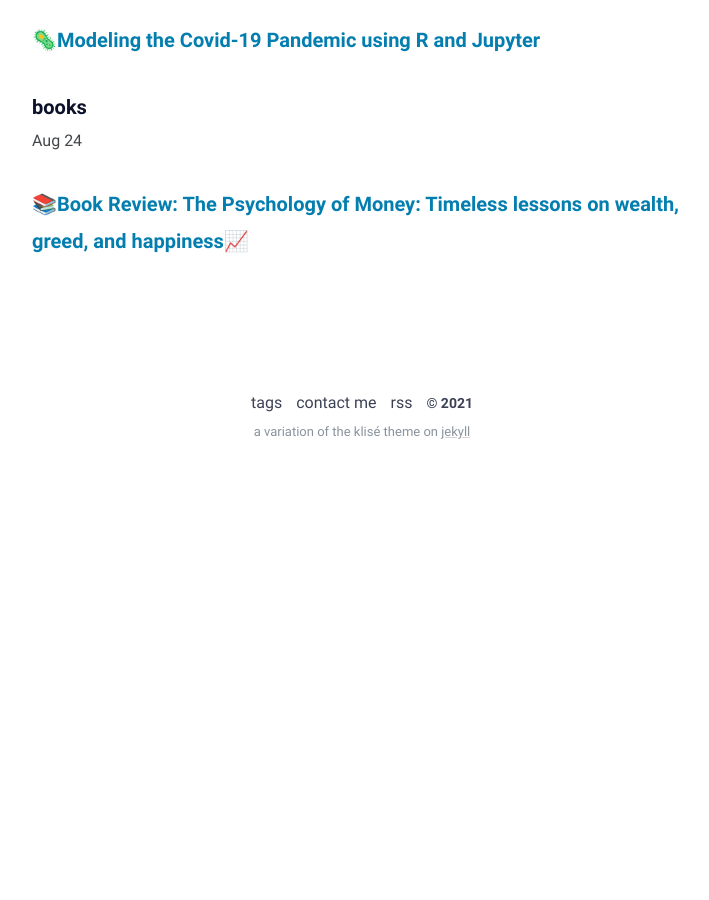
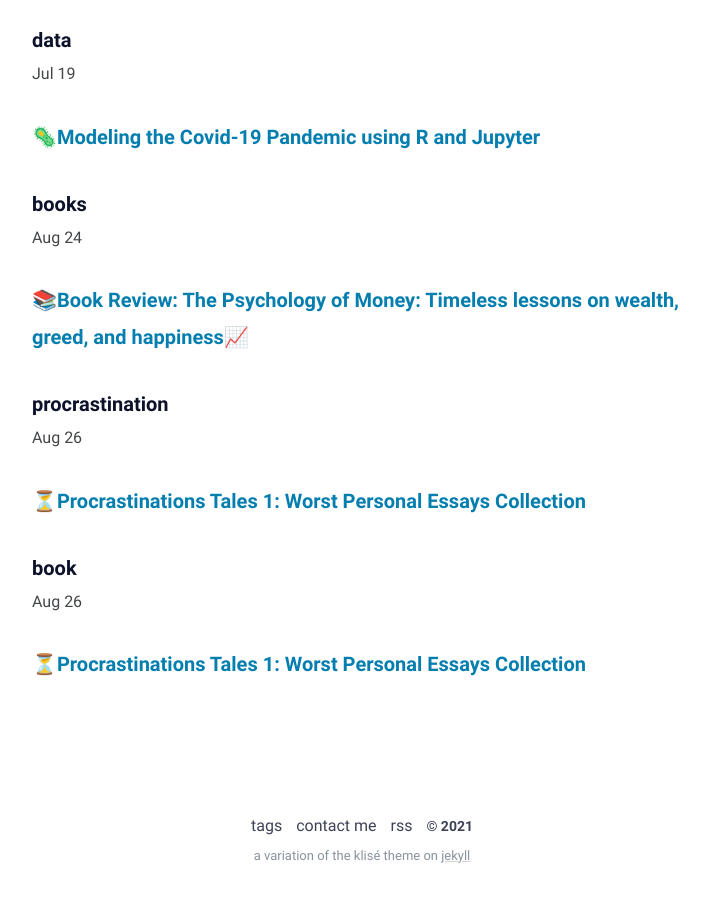
Before and after one commit to Ferryistaken/website, a Jekyll site: the page built from tags.md, in a window 1280 px wide and 900 px high, scrolled down 9518 px. Shown: the whole window, without its empty margins (278-987 px from the left). Built offline with Jekyll 4.4.1, drawn with Linux system fonts in a browser that asks for light colours; before the commit the page ends 9994 px from its top, so only the background shows below that; part of the change alters nothing that is shown; some of the changed text lies outside the part shown.

Commit message:
added procrastination tales #1

````diff
--- a/_config.yml
+++ b/_config.yml
@@ -25,6 +25,8 @@ author:
   facebook: Alessandro Ferrari
   email: alessandro.ferrari.2004@gmail.com # your contact adress
   avatar: /assets/img/avatar.jpg
+
+# The favicon is: フェリー, meaning: ferry (the boat)
 
 # Url settings
 url: "https://ferry.ml"
--- /dev/null
+++ b/_posts/worst-personal-essay-book/2021-08-27-woorst-personal-essay-book.md
@@ -0,0 +1,79 @@
+---
+layout: post
+title: "⏳Procrastinations Tales 1: Worst Personal Essays Collection"
+date: 2021-08-26 19:17 +00000
+tags: [procrastination, idea, book]
+---
+
+I've decided to start this new "series" on my blog: *Procrastination Tales*. Trust me, this totally won't join all the other series in the "it's a series but only had episode #1" pile.
+
+In these posts I will document all the strange, useless, futile, but extremely interesting(for me at least) discussions that I have with my friends about mundane topics, analyzed from an analytical point of view.
+
+Today I will cover the following topic:
+
+# What would happen if we came up with a yearly collection of the weirdest, worst, most particular, interesting personal essays submitted each year to colleges?
+
+While I was finding things to do to procrastinate the writing of my Mathematical Internal Assessment, I had a strange conversation with a friend of mine. For the purpose of this article, we'll call him **Randall** (Thanks [to this randome name generator](https://www.name-generator.org.uk/?i=2hyvavea) for this awesome prompt).
+
+## The Genesis
+
+Me and Randall were talking about our personal essays, since we'll be seniors this year. Our conversation went roughly like this:
+
+```
+> at what point are you with your personal essay?
+
+> really far from finishing it
+
+> same
+
+> how much bs do you think that gets submitted every year to colleges?
+
+> probably a lot, the other day I read a couple essays that made me cry
+
+> wait a second
+```
+
+And this is exactly where we started putting way too much effort into something so worthless. Something that we do more than I'd like to admit. And I'm here to stop this, it won't be worthless anymore if I write it on my website ... right?
+
+## Open the browser tabs and start the calculators, we're going on an adventure!
+
+We found out that according to [this government site](https://nces.ed.gov/fastfacts/display.asp?id=372#:~:text=About%203.7%20million%20students%20are,enrollment%20compare%20with%20years%20past%3F), **3.7 million students** graduate from highschool each year in the US. Then we saw that according to [this other government site](https://www.bls.gov/news.release/hsgec.nr0.htm), only **62% enrolls in college**.
+
+This means that about **2.5 million students** have to write a personal essay *each year*.
+
+Usually this is where you stop and get back to work, instead,
+
+### This is where we started putting *more* effort into it.
+
+Top colleges only accept **8% of applicants**. We'll assume that the 8% that gets accepted writes very good personal essays, I mean, we are talking about Columbia, Berkeley and MIT students here. We are also going to assume that the people who apply to one of those colleges also applies to the others. This leaves us with about **92%** of the remaining students not accepted, or, about **2.2 million students**.
+
+Let's say that there is another **20% of students** that are just as talented and hard working as the 8% who got accepted, that simply didn't. *(This is a very conservative assumption, personally I think that it's closer to 10%)* Since they are just as talented, we are going to remove this next 20% from the population.
+
+This leaves us with just 1.8 million students. We'll also assume that the people who go to study outside the US balance out the people applying to US colleges from foreign countries, which isn't true, just to keep it conservative.
+
+This leaves us with **1.8 million mediocre personal essays**, *each year*. Let's assume that **10%** of these essays are only read by the kid who writes them, I know what you might be thinking: "It's probably way higher than that. What is this guy he saying?". But let's keep it conservative.
+
+### What does this mean?
+
+This means that each year there are **180 thousands** personal essays submitted to colleges, checked only by the person who wrote it. And mind you, this hypothetical person is far from the top 28% of student. According to the [2020 SAT Score report](https://collegereadiness.collegeboard.org/pdf/understanding-sat-scores.pdf), this means that, statistically, if he was the guy just shy of the "top" 28%, he got 1130 on the SAT. If he was on the bottom 30% percent, he probably got 920.
+
+> Clarification: I know how controversial SAT scores are, and why Universities are refusing to accept them. I'm not trying to make a social statement. This whole post is just to have a good laugh and nothing should be taken seriously. I'm just interpreting data in a comical way.
+
+Now let's say that **1%** of this **10%** is very well written, but just wasn't appropriate for Universities. Maybe it wasn't even intended for Universities. All we know is that this 1% contains extremely well written personal essays by misunderstood geniuses.
+
+Now let's say that there was some way of anonymously collecting and reading these **1800** personal essays. A personal essay on average has 500 words, which means reading **900000 words** each year.
+
+According to [this website](https://www.megcabot.com/about-meg-cabot/frequently-asked-questions-getting-published/#:~:text=Most%20adult%20books%20are%20about,250%2D300%20words%20per%20page.) the average adult book contains **90000** words, which means that all these essays are about as long as **10 books**.
+Now let's say that you had a relatively high reading speed. I took [this test](http://www.readingsoft.com/), and by putting into practice some speed reading tactics, I got **522 wpm**, a relatively high reading speed.
+
+If I managed to keep up with this speed for all the essays, it would take me a bit shy of **29 hours**. Mind you, we are not keeping in consideration that these "bottom" essays may be shorter than average.
+
+## Creating a Best Seller From other People's trash
+
+You know what they say, ***One man's trash is another man's treasure***, let's say that you read through these essays, and extrapolated the top 200, this will leave you with a **100000 words** book, just over average, which contains the best personal presentations of america's young writers.
+
+And mind you, you could publish this book *every year*. You could even do 10 Year specials with the top story from each year. You can thank me later, after you become a New York Times best selling author, since it a lot of trash gets there anyways, so this book will have just the right content.
+
+### Thank you
+
+Thanks for joining me in this ✨*procrastination tale*✨, until next time, partner.
````
